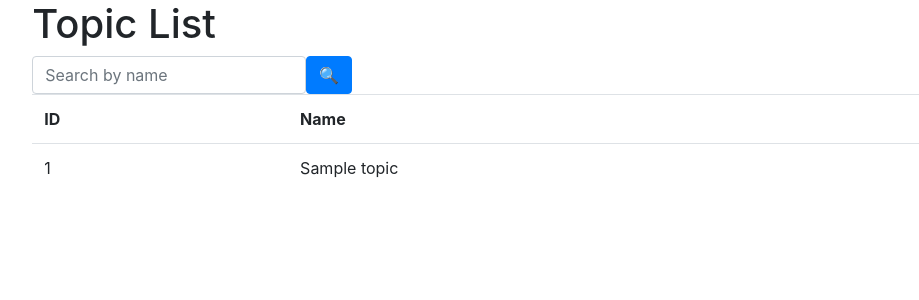
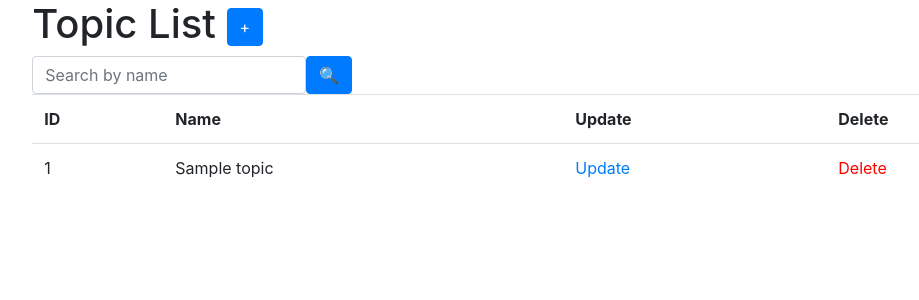
Before and after one commit to ada-krav/good-news, a Django app: page /topics/ in a window 1280 px wide. Shown: the top 300 px of the page, without its empty margins (196-1115 px from the left). Run offline with Django 4.2, Linux system fonts and the light colour scheme; a user stored in the database is signed in; tables that the repository leaves empty hold one stand-in row (values such as "Sample post"); some libraries are stand-ins or nearby versions.

Commit message:
add create, update & delete buttons to topic list view

```diff
--- a/templates/agency/topic_list.html
+++ b/templates/agency/topic_list.html
@@ -4,6 +4,9 @@
 {% block content %}
   <h1>
     Topic List
+    <a href="{% url 'agency:topic-create' %}" class="btn btn-primary link-to-page">
+      +
+    </a>
   </h1>
 
   {% if topic_list %}
@@ -15,6 +18,8 @@
       <tr>
         <th>ID</th>
         <th>Name</th>
+        <th>Update</th>
+        <th>Delete</th>
 
       </tr>
 
@@ -26,6 +31,17 @@
           <td>
               {{ topic.name }}
           </td>
+          <td>
+              <a href="{% url 'agency:topic-update' pk=topic.id %}">
+                Update
+              </a>
+            </td>
+            <td>
+              <a style="color: red"
+                href="{% url 'agency:topic-delete' pk=topic.id %}">
+                Delete
+              </a>
+            </td>
         </tr>
       {% endfor %}
     </table>
```
